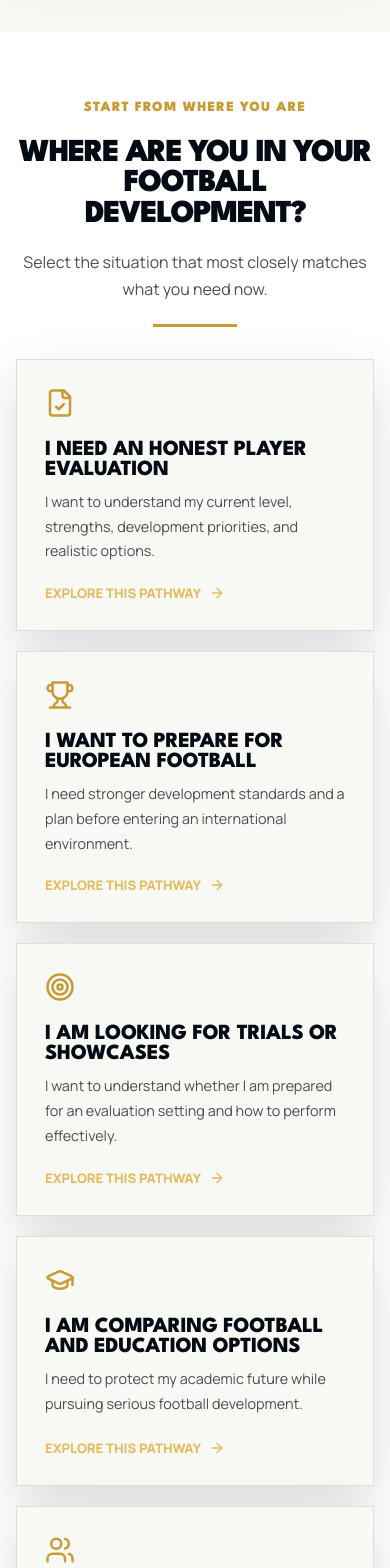
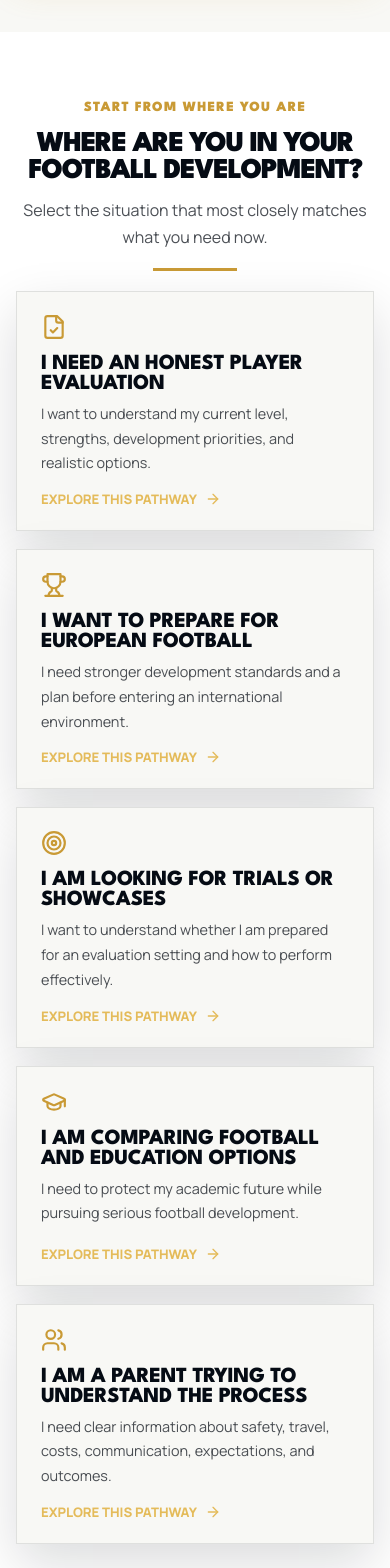
Before and after one commit to zionportal/veruminternational, a React (Vite) app: page / in a window 390 px wide. Shown: the part 4600-6168 px from the top of the page. Built offline with nearby package versions, Linux system fonts and the light colour scheme.

Commit message:
Fit objective selector in viewport

```diff
--- a/src/App.tsx
+++ b/src/App.tsx
@@ -351,7 +351,7 @@ function Pathway() {
 
 function ObjectiveSelector() {
   return (
-    <section className="section split-section">
+    <section className="section split-section objective-selector">
       <div className="container">
         <SectionIntro label="Start from where you are" title="Where Are You in Your Football Development?" text="Select the situation that most closely matches what you need now." />
         <div className="objective-grid">
--- a/src/styles.css
+++ b/src/styles.css
@@ -599,15 +599,16 @@ p {
 
 .objective-grid {
   display: grid;
-  grid-template-columns: repeat(3, 1fr);
-  gap: 20px;
+  grid-template-columns: repeat(6, minmax(0, 1fr));
+  gap: 18px 20px;
 }
 
 .objective-card {
   display: flex;
   flex-direction: column;
-  min-height: 250px;
-  padding: 28px;
+  grid-column: span 2;
+  min-height: 220px;
+  padding: 22px 24px;
   border: 1px solid rgba(5, 11, 20, 0.1);
   background: var(--vi-ivory);
   box-shadow: var(--shadow-card);
@@ -620,20 +621,54 @@ p {
 }
 
 .objective-card > svg {
+  width: 26px;
+  height: 26px;
   color: var(--vi-gold);
 }
 
 .objective-card h3 {
-  margin: 22px 0 10px;
+  margin: 14px 0 8px;
 }
 
 .objective-card p {
-  margin-bottom: 20px;
+  margin-bottom: 14px;
   font-size: 0.9rem;
 }
 
 .objective-card .text-link {
   margin-top: auto;
+}
+
+.objective-card:nth-child(4) {
+  grid-column: 2 / span 2;
+}
+
+.objective-card:nth-child(5) {
+  grid-column: 4 / span 2;
+}
+
+.objective-selector {
+  padding-top: 42px;
+  padding-bottom: 42px;
+}
+
+.objective-selector .section-intro {
+  margin-bottom: 20px;
+}
+
+.objective-selector .section-intro .eyebrow {
+  margin-bottom: 10px;
+}
+
+.objective-selector .section-intro h2 {
+  max-width: 820px;
+  margin: 0 auto 12px;
+  font-size: clamp(1.8rem, 3vw, 3rem);
+  line-height: 0.94;
+}
+
+.objective-selector .gold-rule {
+  margin-top: 14px;
 }
 
 .evaluation-section {
@@ -1060,6 +1095,22 @@ details p {
     grid-template-columns: 1fr;
   }
 
+  .objective-grid {
+    grid-template-columns: repeat(2, minmax(0, 1fr));
+  }
+
+  .objective-card,
+  .objective-card:nth-child(4),
+  .objective-card:nth-child(5) {
+    grid-column: auto;
+  }
+
+  .objective-card:nth-child(5) {
+    grid-column: 1 / -1;
+    width: calc(50% - 10px);
+    justify-self: center;
+  }
+
   .deliverable-panel ul {
     grid-template-columns: 1fr;
   }
@@ -1135,6 +1186,13 @@ details p {
     grid-template-columns: 1fr;
   }
 
+  .objective-card,
+  .objective-card:nth-child(4),
+  .objective-card:nth-child(5) {
+    grid-column: auto;
+    width: auto;
+  }
+
   .stat {
     border-right: 0;
     border-bottom: 1px solid rgba(255, 255, 255, 0.12);
```
